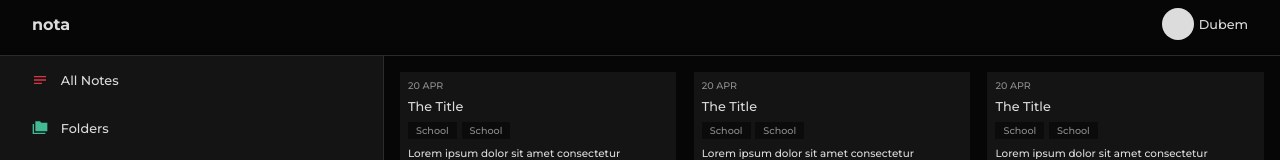
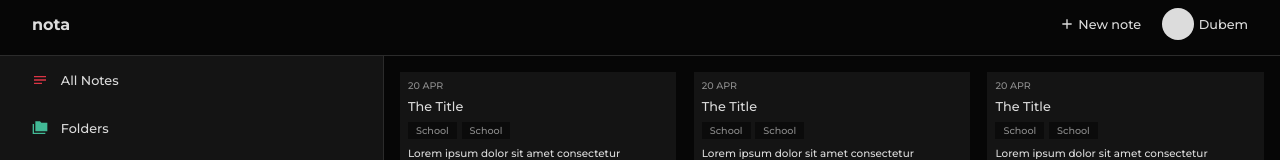
Before and after one commit to dubem-ji/nota, a React (Create React App) app in the folder frontend/: page / in a window 1280 px wide. Shown: the top 160 px of the page. Built offline with nearby package versions, Linux system fonts and the light colour scheme.

Commit message:
Update header.js

```diff
--- a/frontend/src/components/header.js
+++ b/frontend/src/components/header.js
@@ -1,4 +1,5 @@
-import React from 'react'
+import React from 'react';
+import Createnote from './Notes/createnote';
 
 const Header = () => {
     return (
@@ -8,6 +9,7 @@ const Header = () => {
                     <h3>nota</h3>
                 </div>
                 <div className="profile">
+                    <Createnote />
                     <div className="pic">
 
                     </div>
```
